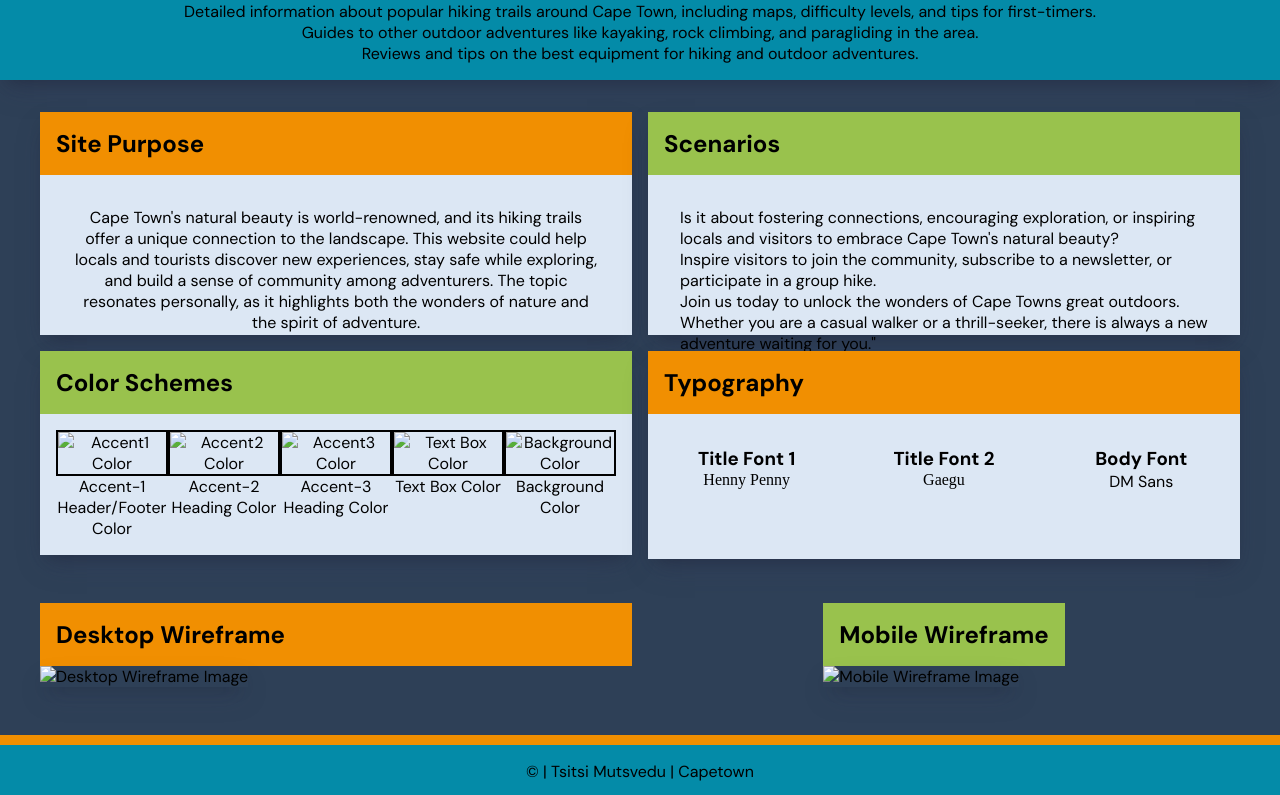
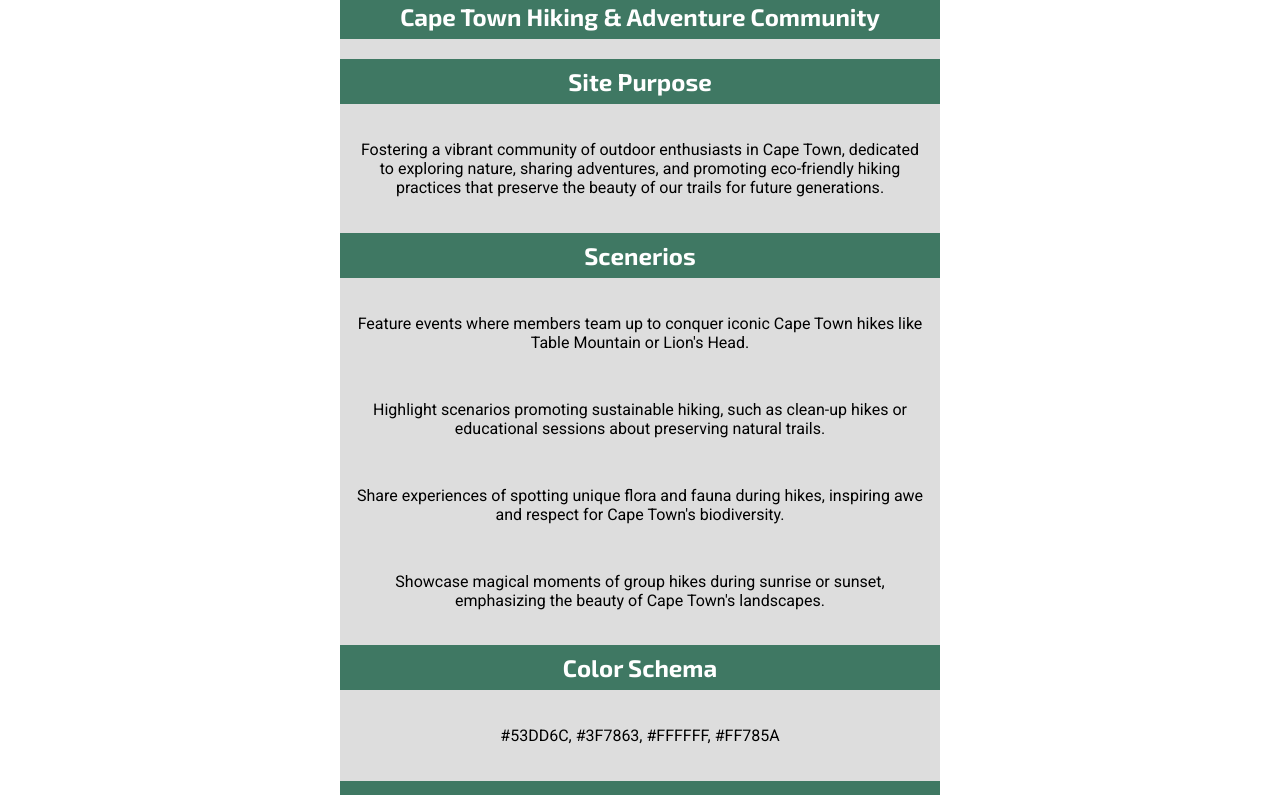
Before and after one commit to Tsitsimutsvedu/wdd131, a plain HTML site: page Project/site.html in a window 1280 px wide. Shown: the part 119-914 px from the top of the page. Drawn offline with Linux system fonts and the light colour scheme; a web font is replaced by a local one.

Commit message:
siteplan

```diff
--- a/Project/site.html
+++ b/Project/site.html
@@ -3,102 +3,52 @@
 <head>
     <meta charset="UTF-8">
     <meta name="viewport" content="width=device-width, initial-scale=1.0">
-    <title>WDD 131 - Dynamic Web Fundamentals | Site Plan</title>
-    <meta name="description" content="This is an html document outlining my site plan for the web page project for WDD 131.">
+    <title>Site Plan</title>
+    <meta name="description" content="A site plan for the project web page.">
     <meta name="author" content="Tsitsi Mutsvedu">
     <link rel="stylesheet" href="styles/siteplan.css">
-    <script src="scripts/siteplan.js" defer></script>
     <link rel="preconnect" href="https://fonts.googleapis.com">
-<link rel="preconnect" href="https://fonts.gstatic.com" crossorigin>
-<link href="https://fonts.googleapis.com/css2?family=DM+Sans:ital,opsz,wght@0,9..40,100..1000;1,9..40,100..1000&family=Gaegu&family=Henny+Penny&display=swap" rel="stylesheet">
+    <link rel="preconnect" href="https://fonts.gstatic.com" crossorigin>
+    <link href="https://fonts.googleapis.com/css2?family=Exo+2:ital,wght@0,100..900;1,100..900&display=swap" rel="stylesheet">
+    <link href="https://fonts.googleapis.com/css2?family=Exo+2:ital,wght@0,100..900;1,100..900&family=Roboto:ital,wght@0,100;0,300;0,400;0,500;0,700;0,900;1,100;1,300;1,400;1,500;1,700;1,900&display=swap" rel="stylesheet">
 </head>
 <body>
     <header>
-        <h1>Capetown Hiking </h1>
-        <h2>Adventure Community</h2>
-        <div class="title-explanation">
-            <p>Detailed information about popular hiking trails around Cape Town, including maps, difficulty levels, and tips for first-timers.</p>
-            <p>Guides to other outdoor adventures like kayaking, rock climbing, and paragliding in the area.</p>
-            <p>Reviews and tips on the best equipment for hiking and outdoor adventures.</p>
-        </div>
+        <h1>Site Plan</h1>
     </header>
     <main>
-        <div class="site-purpose">
-            <h2>Site Purpose</h2>
-            <p>Cape Town's natural beauty is world-renowned, and its hiking trails offer a unique connection to the landscape.
-                This website could help locals and tourists discover new experiences, stay safe while exploring, and build a sense of community among adventurers.
-                The topic resonates personally, as it highlights both the wonders of nature and the spirit of adventure.
-            </p>
-        </div>
 
-        <div class="scenarios">
-            <h2>Scenarios</h2>
-                <ul>
-                    <li>Is it about fostering connections, encouraging exploration, or inspiring locals and visitors to embrace Cape Town's natural beauty?</li>
-                    <li>Inspire visitors to join the community, subscribe to a newsletter, or participate in a group hike.</li>
-                    <li>Join us today to unlock the wonders of Cape Towns great outdoors.
-                        Whether you are a casual walker or a thrill-seeker, there is always a new adventure waiting for you."</li>
-                    <li>Incorporate adventure opportunities beyond hiking, such as rock climbing, kayaking, paragliding, or nature photography.</li>
-                </ul>
-        </div>
+        <h2>Cape Town Hiking & Adventure Community</h2>
 
-        <div class="color-schemes">
-            <h2>Color Schemes</h2>
-            <div class="color-text-box">
-                <div class="accent1">
-                    <img src="images/accent1-color.jpg" alt="Accent1 Color">
-                    <p>Accent-1 Header/Footer Color</p>
-                </div>
-                <div class="accent2">
-                    <img src="images/accent2-color.jpg" alt="Accent2 Color">
-                    <p>Accent-2 Heading Color</p>
-                </div>
-                <div class="accent3">
-                    <img src="images/accent3-color.jpg" alt="Accent3 Color">
-                    <p>Accent-3 Heading Color</p>
-                </div>
-                <div class="textbox">
-                    <img src="images/textbox-color.jpg" alt="Text Box Color">
-                    <p>Text Box Color</p>
-                </div>
-                <div class="background">
-                    <img src="images/background-color.jpg" alt="Background Color">
-                    <p>Background Color</p>
-                </div>
-            </div>
-        </div>
-        <div class="typography">
-            <h2>Typography</h2>
-            <div class="title-font1">
-                <h3>Title Font 1</h3>
-                <p>Henny Penny</p>
-            </div>
-            <div class="title-font2">
-                <h3>Title Font 2</h3>
-                <p>Gaegu</p>
-            </div>
-            <div class="body-font">
-                <h3>Body Font</h3>
-                <p>DM Sans</p>
-            </div>
-        </div>
-        <div class="wireframe-desktop">
-            <h2>Desktop Wireframe</h2>
-            <img src="images/wireframe-desktop.jpg" alt="Desktop Wireframe Image">
-        </div>
-        <div class="wireframe-mobile">
-            <h2>Mobile Wireframe</h2>
-            <img src="images/wireframe-mobile.jpg" alt="Mobile Wireframe Image">
-        </div>
+        <h2>Site Purpose</h2>
+        <p>Fostering a vibrant community of outdoor enthusiasts in Cape Town, dedicated to exploring nature, sharing adventures, and promoting eco-friendly hiking practices that preserve the beauty of our trails for future generations.</p>
+
+        <h2>Scenerios</h2>
+        <p>Feature events where members team up to conquer iconic Cape Town hikes like Table Mountain or Lion's Head.</p>
+        <p>Highlight scenarios promoting sustainable hiking, such as clean-up hikes or educational sessions about preserving natural trails.</p>
+        <p>Share experiences of spotting unique flora and fauna during hikes, inspiring awe and respect for Cape Town's biodiversity.</p>
+        <p>Showcase magical moments of group hikes during sunrise or sunset, emphasizing the beauty of Cape Town's landscapes.</p>
+
+        <h2>Color Schema</h2>
+        <p>
+            #53DD6C,
+            #3F7863,
+            #FFFFFF,
+            #FF785A
+        </p>
+
+        <h2>Typography</h2>
+
+        <h3>Titles</h3>
+
+        <p>Paragraphs</p>
+
+        <h2>Wireframe</h2>
+
+        <img src="images/Larger-wireframe.webp" alt="A wireframe for the desktop view of the project page.">
+
+        <img src="images/Mobile-Wireframe.webp" alt="A wireframe for the mobile view of the project page.">
     </main>
-    <footer>
-        <div class="footer name">
-            <p>&copy;<span id="year"></span> | Tsitsi Mutsvedu | Capetown</p>
-        </div>
-        <div class="modified">
-            <p><span id="lastModified"></span></p>
-        </div>
-    </footer>
-
+    <footer></footer>
 </body>
 </html>
--- a/Project/styles/siteplan.css
+++ b/Project/styles/siteplan.css
@@ -1,180 +1,46 @@
 :root {
-    --accent1-color: #F18F01;
-    --accent2-color: #048BA8;
-    --accent3-color: #99C24D;
-    --background-textbox-color: #dce7f4;
-    --background-color: #2E4057;
-    --title-font: "Henny Penny", serif;
-    --main-font: "DM Sans", serif;
-    --alternate-font: "Gaegu", serif;
-
-}
-
-* {
-    margin: 0;
-    padding: 0;
-    box-sizing: border-box;
-}
-header {
-    background-color: var(--accent2-color);
-    text-align: center;
-    padding-top: 2rem;
-    margin-bottom: 2rem;
-    box-shadow: rgba(50, 50, 93, 0.25) 0px 13px 27px -5px, rgba(0, 0, 0, 0.3) 0px 8px 16px -8px;
-}
-
-header h1 {
-    font-family: var(--title-font);
-    font-size: clamp(35px, 4vw, 50px);
-}
-
-header h2 {
-    font-family: var(--alternate-font);
-    margin-top: -20px;
-    color: rgb(255, 255, 255);
-    font-size: clamp(20px, 3vw, 30px);
-}
-
-.title-explanation {
-    padding: 1rem;
+    --font-titles: "Exo 2", sans-serif;
+    --font-p: "Roboto", sans-serif;
+    --primary-color-bg: #53DD6C;
+    --secondary-color-bg: #3F7863;
+    --bright-font: #fff;
+    --dark-font: #000;
+    --light-shadow: 0 0 1em .5em #777;
 }
 
 body {
-    background-color: var(--background-color);
-    font-family: var(--main-font);
+    max-width: 600px;
+    margin: auto;
+}
 
+header {
+    background-color: var(--primary-color-bg);
+    margin: 0;
+    border-radius: 4em 0;
+    box-shadow: var(--light-shadow);
+}
+
+h1 {
+    color: var(--dark-font);
+    font-family: var(--font-titles);
+    padding: 1rem;
+    text-align: center;
+}
+
+h2, h3 {
+    background-color: var(--secondary-color-bg);
+    color: var(--bright-font);
+    font-family: var(--font-titles);
+    padding: .5rem;
+    text-align: center;
 }
 
 main {
-    max-width: 1200px;
-    margin: 0 auto;
-    display: grid;
-    grid-template-columns: 1fr 1fr;
-    grid-gap: 1rem;
+    background-color: #ddd;
 }
 
-.site-purpose {
-    box-shadow: rgba(50, 50, 93, 0.25) 0px 13px 27px -5px, rgba(0, 0, 0, 0.3) 0px 8px 16px -8px;
+p {
+    text-align: center;
+    padding: 1em;
+    font-family: var(--font-p);
 }
-
-.site-purpose h2 {
-    background-color: var(--accent1-color);
-    padding: 1rem;
-}
-
-.site-purpose p {
-    background-color: var(--background-textbox-color);
-    height: 10rem;
-    padding: 2rem;
-}
-
-.scenarios {
-    box-shadow: rgba(50, 50, 93, 0.25) 0px 13px 27px -5px, rgba(0, 0, 0, 0.3) 0px 8px 16px -8px;
-}
-
-.scenarios h2 {
-    background-color: var(--accent3-color);
-    padding: 1rem;
-}
-
-.scenarios ul {
-    background-color: var(--background-textbox-color);
-    list-style: none;
-    height: 10rem;
-    padding: 2rem;
-}
-
-
-.color-schemes {
-    display: grid;
-    background-color: var(--background-textbox-color);
-    margin-bottom: 2rem;
-    box-shadow: rgba(50, 50, 93, 0.25) 0px 13px 27px -5px, rgba(0, 0, 0, 0.3) 0px 8px 16px -8px;
-}
-
-.color-text-box {
-    display: grid;
-    grid-template-columns: 1fr 1fr 1fr 1fr 1fr;
-    padding: 1rem;
-    margin: 0 auto;
-    text-align: center;
-
-
-}
-.color-schemes h2 {
-    background-color: var(--accent3-color);
-    grid-column: 1/3;
-    padding: 1rem;
-}
-
-.color-schemes img {
-    width: 50px;
-    height: auto;
-    border: 2px solid black;
-}
-
-.title-font1 p {
-    font-family: var(--title-font);
-}
-
-.title-font2 p {
-    font-family: var(--alternate-font);
-}
-
-.body-font p {
-    font-family: var(--main-font);
-}
-
-.typography {
-    display: grid;
-    grid-template-columns: 1fr 1fr 1fr;
-    grid-template-rows: 1fr 3fr;
-    height: 13rem;
-    background-color: var(--background-textbox-color);
-    box-shadow: rgba(50, 50, 93, 0.25) 0px 13px 27px -5px, rgba(0, 0, 0, 0.3) 0px 8px 16px -8px;
-}
-
-.typography h2 {
-    grid-column: 1/4;
-    background-color: var(--accent1-color);
-    padding: 1rem;
-}
-
-.typography h3 {
-    margin-top: 2rem;
-}
-.typography h3, p {
-    text-align: center;
-}
-
-.wireframe-desktop img {
-    box-shadow: rgba(50, 50, 93, 0.25) 0px 13px 27px -5px, rgba(0, 0, 0, 0.3) 0px 8px 16px -8px;
-}
-
-.wireframe-desktop h2 {
-    background-color: var(--accent1-color);
-    padding: 1rem;
-}
-
-.wireframe-mobile h2 {
-    background-color: var(--accent3-color);
-    padding: 1rem;
-}
-
-.wireframe-mobile img {
-    box-shadow: rgba(50, 50, 93, 0.25) 0px 13px 27px -5px, rgba(0, 0, 0, 0.3) 0px 8px 16px -8px;
-}
-
-.wireframe-mobile {
-    margin: 0 auto;
-}
-
-footer {
-    background-color: var(--accent2-color);
-    bottom: 0;
-    width: 100%;
-    padding: 1rem;
-    margin-top: 3rem;
-    border-top: 10px solid var(--accent1-color);
-
-}
--- a/week02/bom.css
+++ /dev/null
@@ -1,69 +0,0 @@
-* {
-	margin: 0;
-	padding: 0;
-}
-
-body {
-	height: 100vh;
-	display: flex;
-	flex-direction: column;
-	align-items: center;
-	justify-content: center;
-	font-family: Acme, Arial, sans-serif;
-}
-
-h1 {
-	font-size: 1.5rem;
-}
-
-main {
-	margin: 1rem auto;
-	border: 1px solid rgb(0 0 0 / 0.1);
-	padding: 1rem;
-	background-color: #ddd;
-	display: flex;
-	flex-direction: column;
-}
-
-input,
-button {
-	padding: 0.5rem;
-}
-
-button {
-	margin: 0.5rem;
-}
-
-.delete {
-	width: fit-content;
-}
-
-.input {
-	display: flex;
-	gap: 1rem;
-}
-
-.list {
-	padding: 0.5rem;
-}
-
-ul {
-	margin: 1rem;
-	list-style: none;
-}
-
-li {
-	display: flex;
-	align-items: center;
-	justify-content: space-between;
-}
-
-@media only screen and (min-width: 32.5em) {
-	h1 {
-		font-size: 2rem;
-	}
-
-	main {
-		width: 320px;
-	}
-}
```
Also changed, not shown: week02/bom.html (deleted, +0 -46 lines), week02/bom.js (deleted, +0 -19 lines), Project/images/Larger-Wireframe.webp (added), Project/images/Mobile-Wireframe.webp (added), 2 other files.
